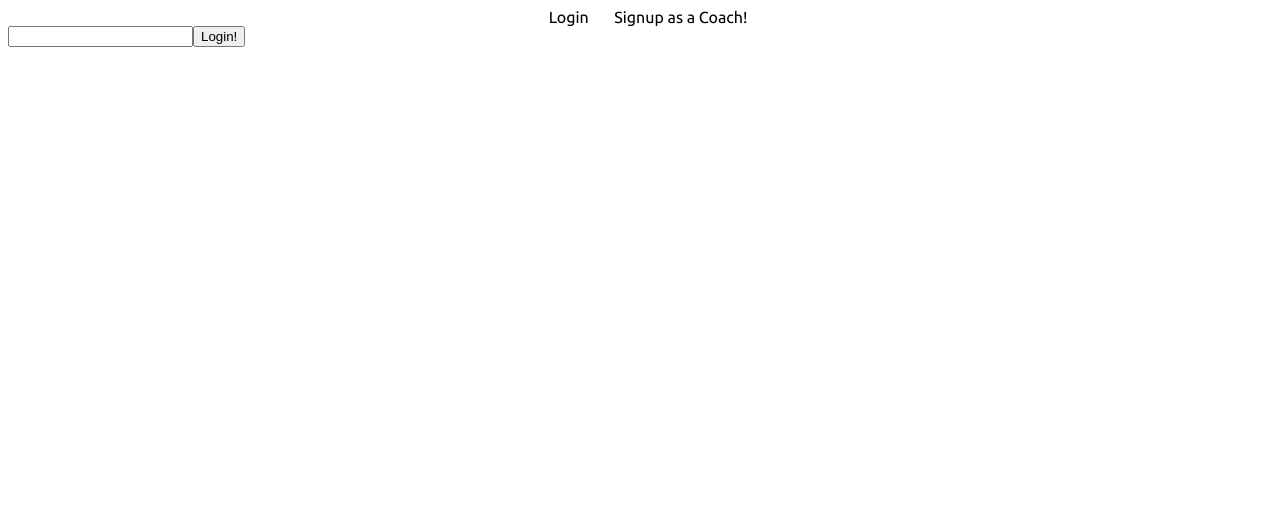
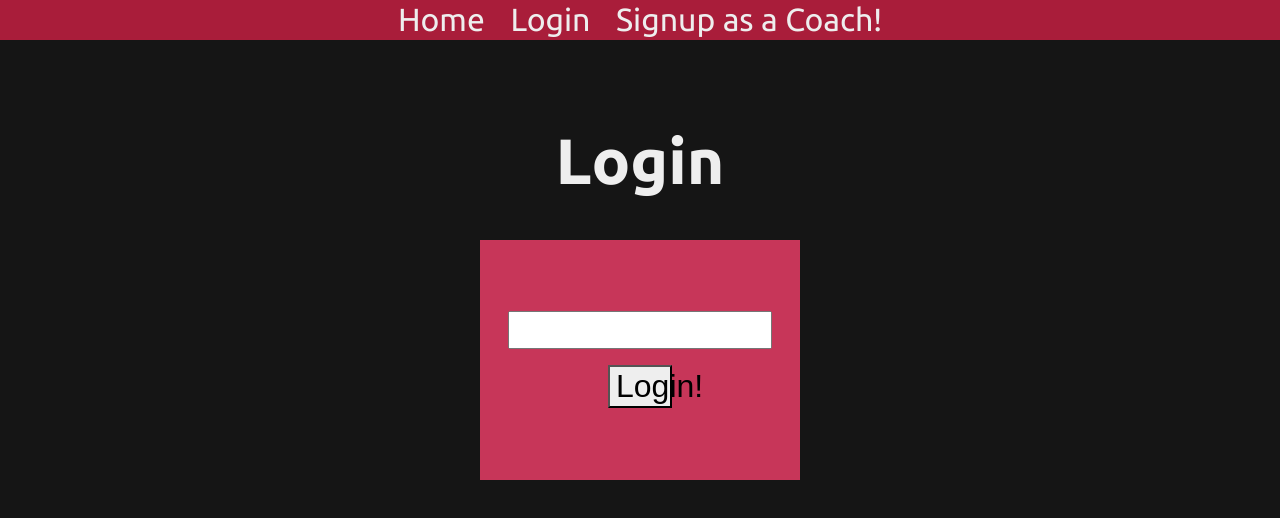
Before and after one commit to MiniManch/Workout, a Vue app in the folder front/: page /login in a window 1280 px wide. Shown: the top 518 px of the page. Built offline with nearby package versions, Linux system fonts and the light colour scheme.

Commit message:
adding some styling to login page

```diff
--- a/front/src/App.vue
+++ b/front/src/App.vue
@@ -19,6 +19,10 @@ export default {
 
 body{
   font-family: "Ubuntu", sans-serif;
+  background-color: #151515;
+
+  color:#EEEEEE;
+  margin:0;
 }
 
 body,html{
--- a/front/src/components/General/NavBar.vue
+++ b/front/src/components/General/NavBar.vue
@@ -1,9 +1,11 @@
 <template >
     <div class='Navbar'>
-        <div class="navLink" v-if="coach">Username</div>
+        <a class="navLink" v-if="coach">Username</a>
+        <a class="navLink" href="/">Home</a>
+
         <div class="logging">
-            <div class="navLink">Login</div>
-            <div class="navLink" >Signup as a Coach!</div>
+            <a class="navLink" href="/login">Login</a>
+            <a class="navLink" href="#">Signup as a Coach!</a>
         </div>
     </div>
 </template>
@@ -17,19 +19,50 @@ export default {
     }
 }
 </script>
+
 <style scoped>
-    .Navbar{
-        width:100vw;
+.Navbar {
+    width: 100vw;
+    height: 5vh;
     display: flex;
     flex-direction: row;
     justify-content: center;
+    align-items: center;
+    gap: 2vw;
+
+    background-color: #A91D3A;
+    font-size: 2em;
 }
 
-    .logging{
+.logging {
     display: flex;
     flex-direction: row;
+    min-width: fit-content;
+    gap: 2vw;
+}
 
-        min-width:fit-content;
-        gap:2vw;
+.navLink {
+    position: relative;
+    padding-bottom: 2px;
+    cursor: pointer;
+    color:#EEEEEE;
+
+    text-decoration: none;
+}
+
+.navLink:before {
+    content: '';
+    position: absolute;
+    bottom: 0;
+    left: 50%;
+    width: 0;
+    height: 2px;
+    background-color: #EEEEEE;
+    transition: width 0.3s ease, left 0.3s ease;
+}
+
+.navLink:hover:before {
+    width: 100%;
+    left: 0;
 }
 </style>
--- a/front/src/components/Logging/CoachLogin.vue
+++ b/front/src/components/Logging/CoachLogin.vue
@@ -1,5 +1,6 @@
 <template >
-    <div>
+    <div class="loginForm">
+        <h1>Login</h1>
         <form action="POST">
             <input type="text" name="coachName" :value="coachName">
             <button>Login!</button>
@@ -24,5 +25,38 @@ export default {
 </script>
 
 <style scoped>
+     .loginForm{
+        width:100%;
+        height:60%;
+        display: flex;
+        justify-content: center;
+        align-items: center;
+        flex-direction: column;
 
+        font-size:2em;
+     }
+
+     form{
+        width:25vw;
+        height:30vh;
+        background-color: #C73659;
+        display:flex;
+        flex-direction: column;
+
+        justify-content: center;
+        align-items: center;
+        gap:2vh;
+     }
+
+     input{
+        width:20vw;
+        height:4vh;
+     }
+
+     button{
+        width:5vw;
+
+        font-size:1em;
+        background-color:#EEEEEE;;
+     }
 </style>
```
Lines whose indentation alone changed are shown as unchanged.
